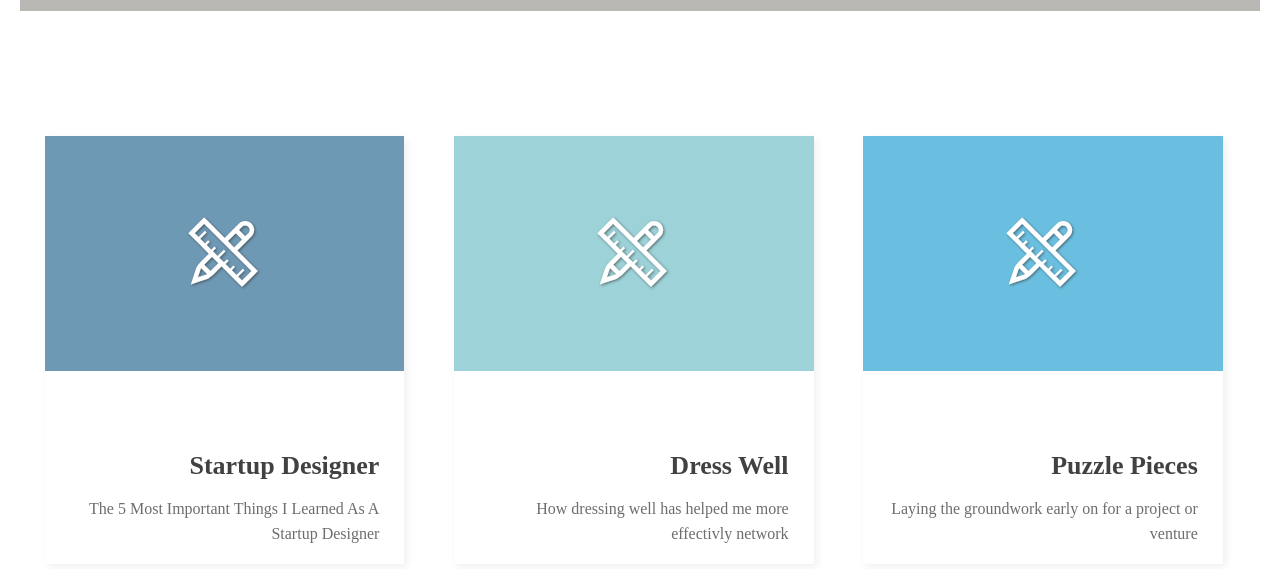
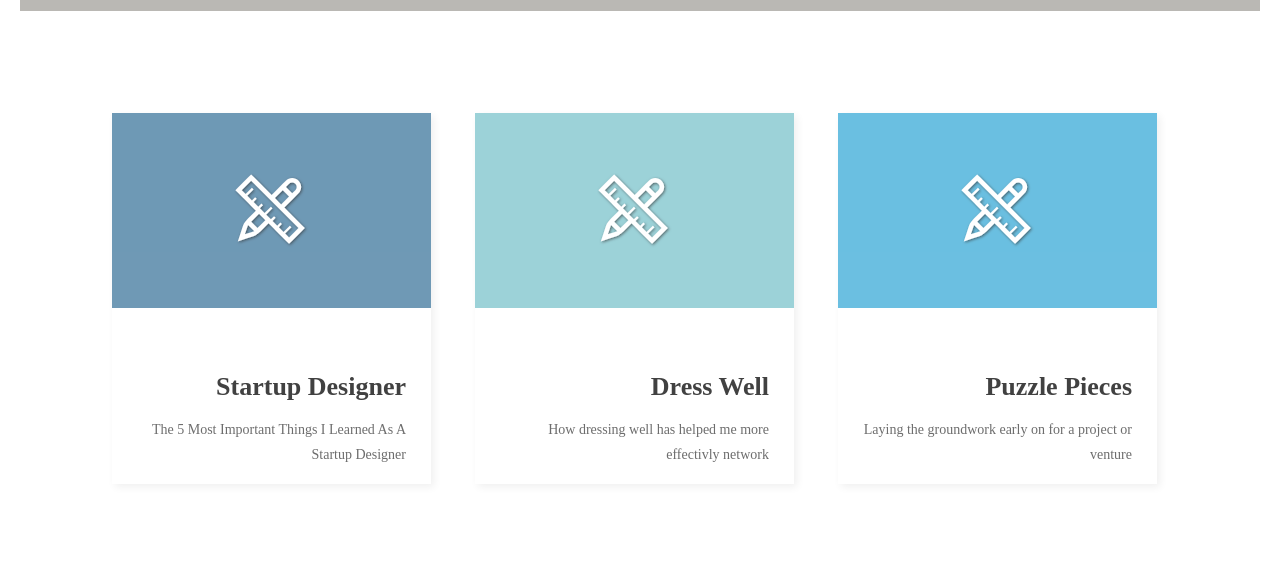
Before and after one commit to BradHammond/personal-website, a plain HTML site: page blog.html in a window 1280 px wide. Shown: the part 765-1334 px from the top of the page. After the commit the page ends 1251 px from the top, so only its background shows below. Drawn offline with nearby package versions, Linux system fonts and the light colour scheme; a web font is replaced by a local one.

Commit message:
3 Post boxes corrected

```diff
--- a/scss/styles.scss
+++ b/scss/styles.scss
@@ -258,6 +258,9 @@ h1 {
     font-size: 18px;
     color: #8E8E8E;
     font-weight: 100;
+    max-width: 1100px;
+    margin: auto;
+    margin-top: 10vh;
 
     a {
 
@@ -290,22 +293,23 @@ h1 {
     float: left;
     margin: 2%;
 
+
     img {
 
-        padding-top: 10vh;
-        padding-bottom: 10vh;
+        padding-top: 60px;
+        padding-bottom: 60px;
         max-height: 75px;
     }
 
     h1 {
 
         font-size: 26px;
-        padding-top: 5vh;
+        padding-top: 3vh;
     }
 
     h2 {
 
-        font-size: 16px;
+        font-size: 14px;
         font-weight: 500;
     }
 }
```
Also changed, not shown: css/styles.css.
